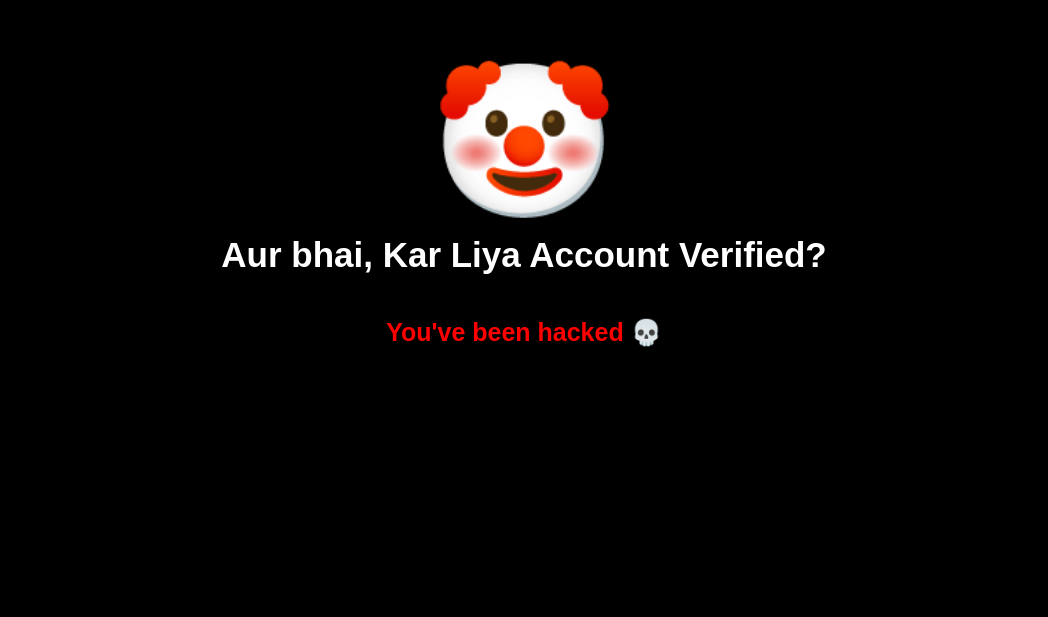
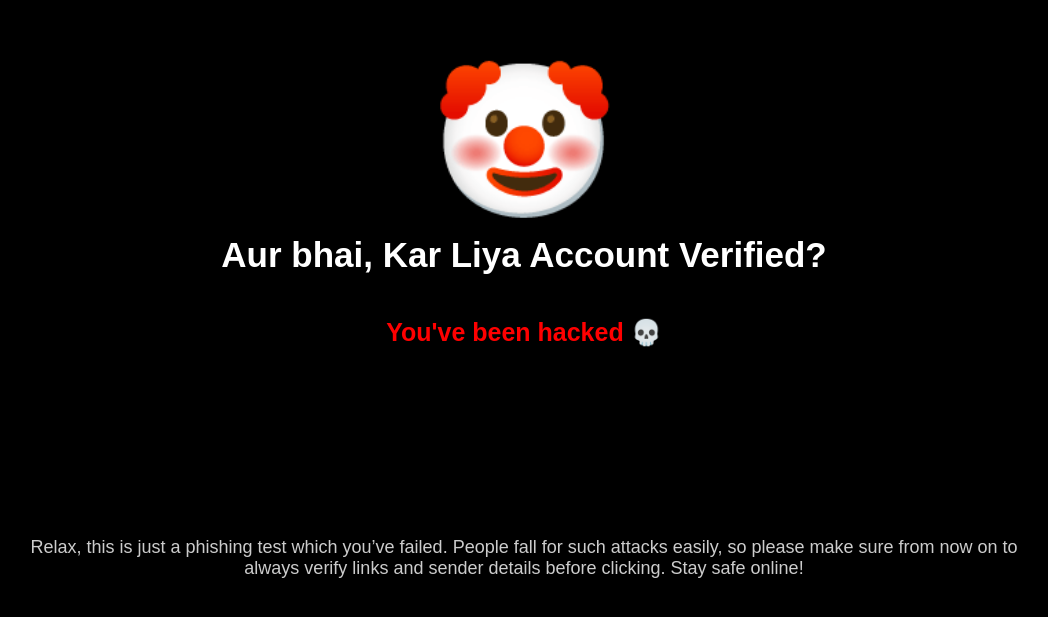
Before and after one commit to sohaibmd21/whilterai, a plain HTML site: page index.html in a window 1280 px wide. Shown: the part 191-808 px from the top of the page, without its empty margins (116-1164 px from the left). Drawn offline with Linux system fonts and the light colour scheme.

Commit message:
Update index.html

```diff
--- a/index.html
+++ b/index.html
@@ -15,6 +15,7 @@
             color: white;
             text-align: center;
             font-family: Arial, sans-serif;
+            position: relative;
         }
         .emoji {
             font-size: 150px;
@@ -29,6 +30,13 @@
             color: red;
             animation: blink 1s infinite;
         }
+        p {
+            font-size: 18px;
+            color: #ccc;
+            position: absolute;
+            bottom: 20px;
+            max-width: 80%;
+        }
         @keyframes blink {
             50% { opacity: 0; }
         }
@@ -38,5 +46,6 @@
     <div class="emoji">🤡</div>
     <h1>Aur bhai, Kar Liya Account Verified?</h1>
     <h4>You've been hacked 💀</h4>
+    <p>Relax, this is just a phishing test which you’ve failed. People fall for such attacks easily, so please make sure from now on to always verify links and sender details before clicking. Stay safe online!</p>
 </body>
 </html>
```
